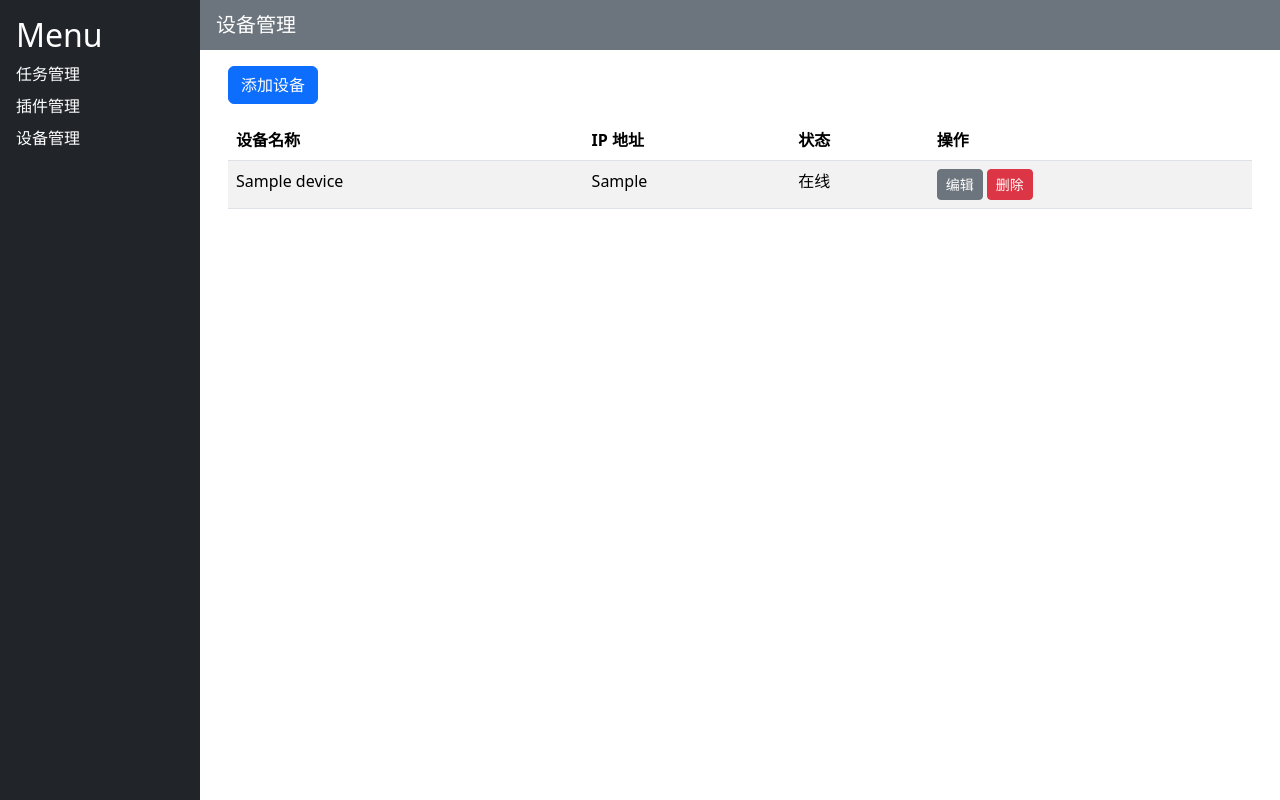
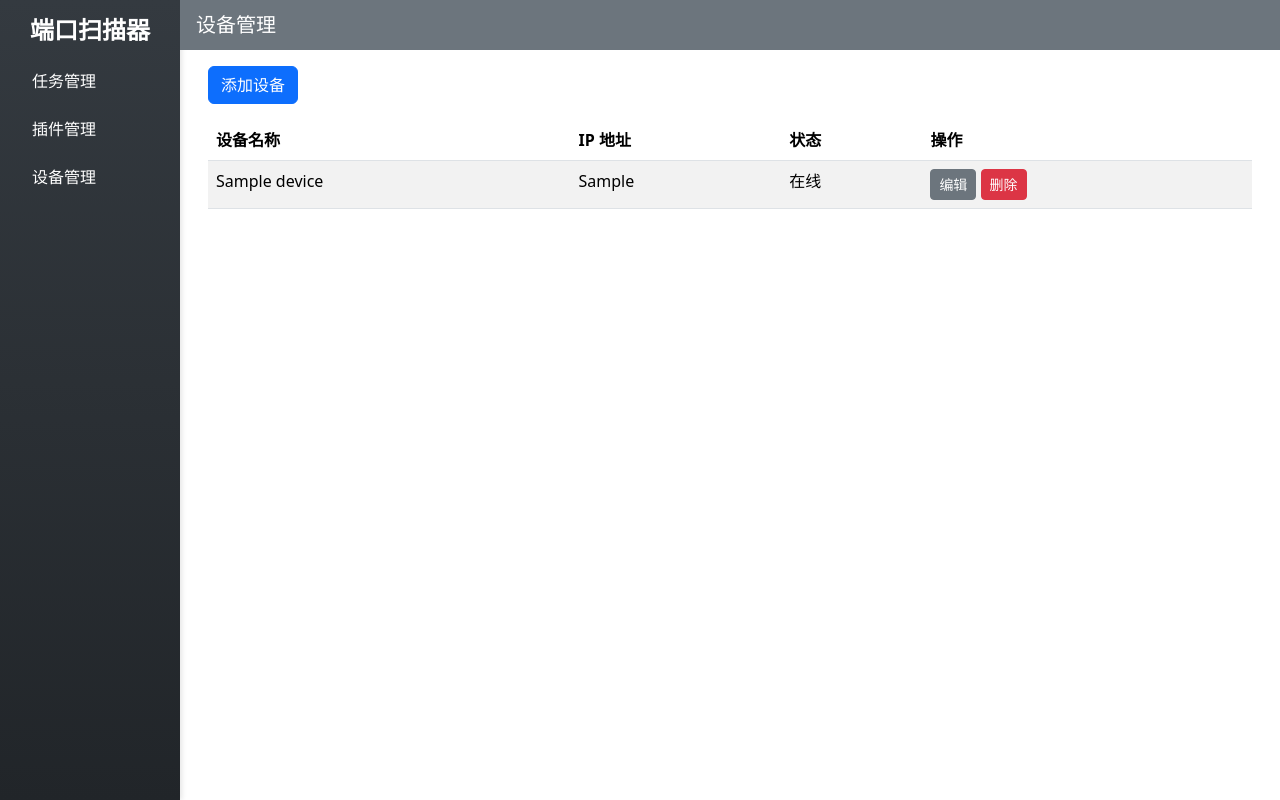
Before and after one commit to xiaqijun/kisectools, a Flask app: page /device/ in a window 1280 px wide. Run offline with Flask 3, Linux system fonts and the light colour scheme; a user stored in the database is signed in; tables that the repository leaves empty hold one stand-in row (values such as "Sample post").

Commit message:
bug修复

```diff
--- a/kisectools/__init__.py
+++ b/kisectools/__init__.py
@@ -24,7 +24,6 @@ def create_app(config_class='config.Config'):
     scheduler.init_app(app)
     if not scheduler.running:
         scheduler.start()
-
     # 配置 Flask-Security
     from .models import User, Role  # 假设 User 和 Role 模型已定义
     user_datastore = SQLAlchemyUserDatastore(db, User, Role)
@@ -79,3 +78,4 @@ def detect_device_status():
                 print({"error": f"插件实例化失败: {str(e)}"}, 400)
             device.status = status
             db.session.commit()
+        print("设备状态检测完成")
--- a/kisectools/templates/base.html
+++ b/kisectools/templates/base.html
@@ -10,8 +10,25 @@
             height: 100vh;
         }
         .sidebar {
-            width: 200px;
+            width: 180px;
             flex-shrink: 0;
+            background: linear-gradient(180deg, #343a40, #212529);
+            box-shadow: 2px 0 5px rgba(0, 0, 0, 0.1);
+        }
+        .sidebar h2 {
+            font-size: 1.5rem;
+            font-weight: bold;
+            margin-bottom: 1rem;
+            text-align: center;
+        }
+        .sidebar a {
+            padding: 0.5rem 1rem;
+            border-radius: 4px;
+            transition: background-color 0.3s, color 0.3s;
+        }
+        .sidebar a:hover {
+            background-color: #495057;
+            color: #f8f9fa;
         }
         .header {
             height: 50px;
@@ -24,7 +41,7 @@
 </head>
 <body class="d-flex">
     <div class="sidebar bg-dark text-white p-3">
-        <h2>Menu</h2>
+        <h2>端口扫描器</h2>
         <a href="/task" class="text-white text-decoration-none d-block mb-2">任务管理</a>
         <a href="/plugin" class="text-white text-decoration-none d-block mb-2">插件管理</a>
         <a href="/device" class="text-white text-decoration-none d-block mb-2">设备管理</a>
```
